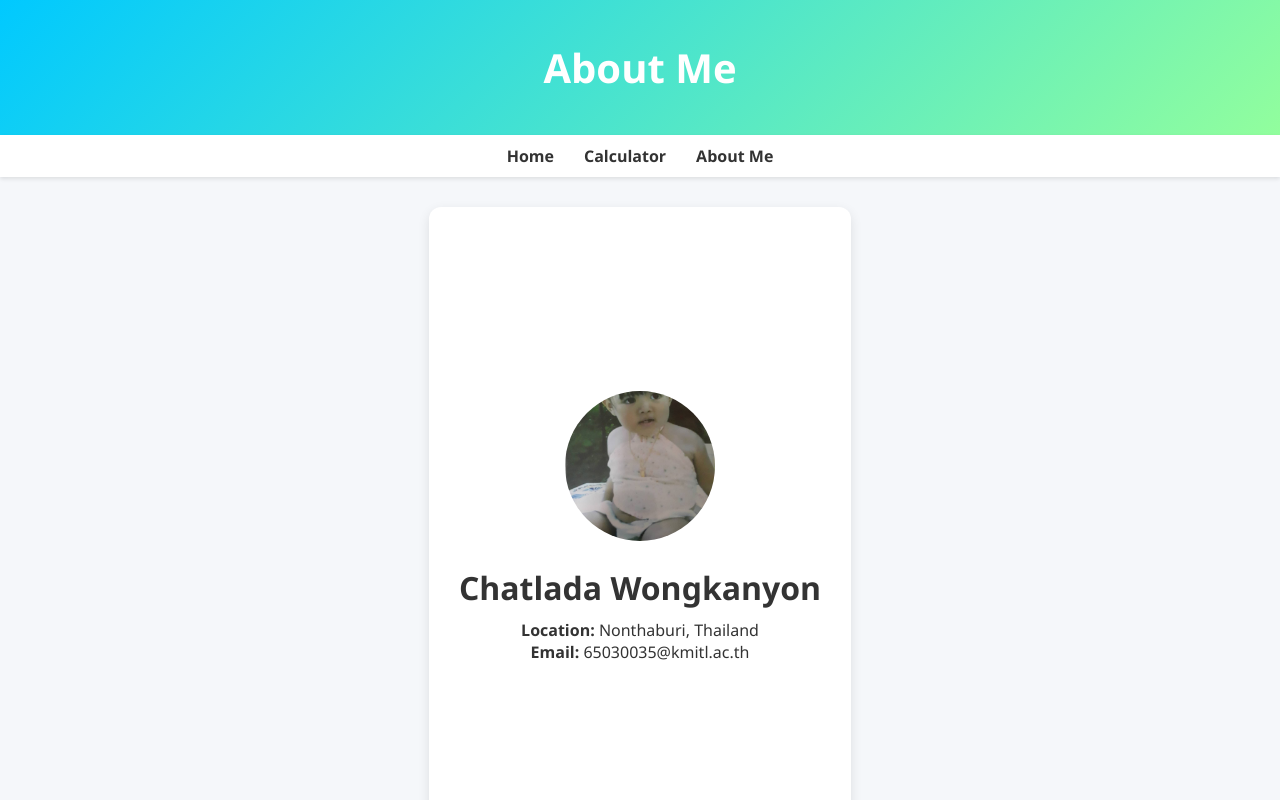
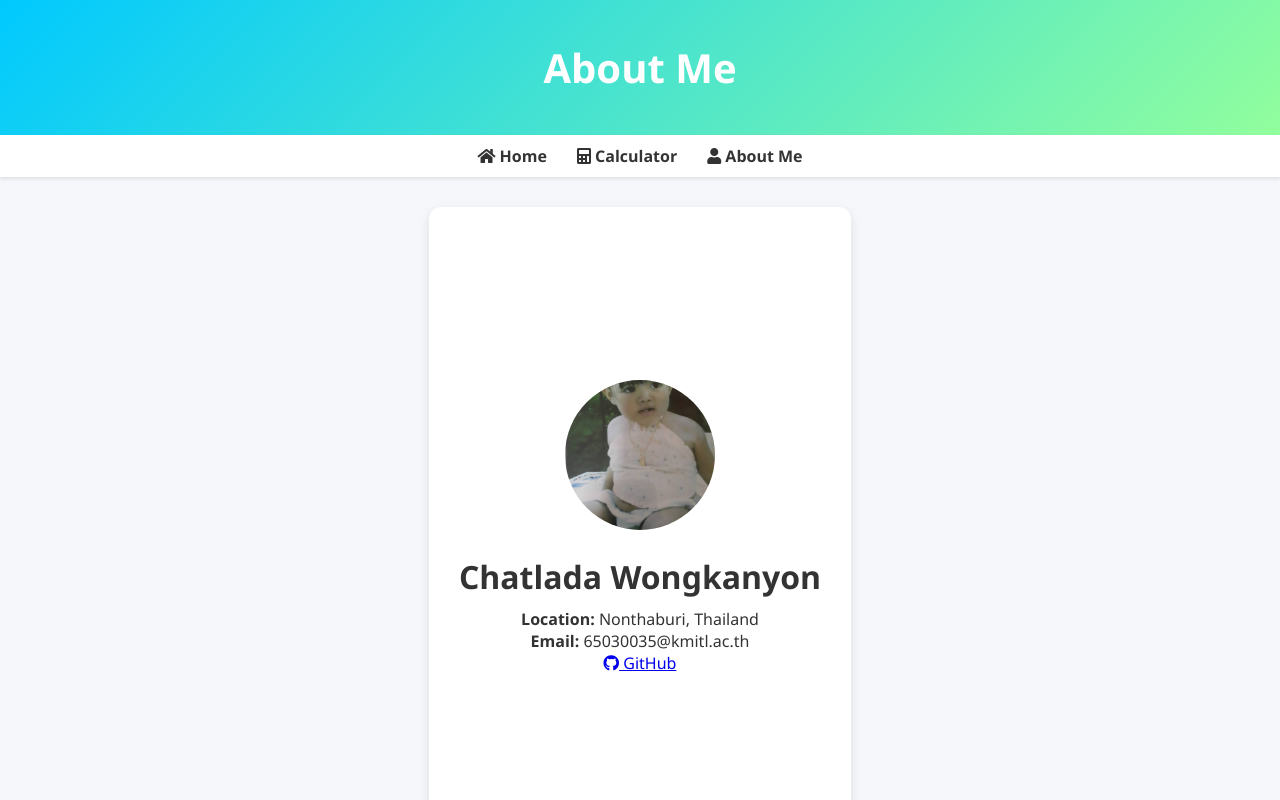
Before and after one commit to chatladawongkanyon/calculator-website, a plain HTML site: page about.html in a window 1280 px wide. Drawn offline with Linux system fonts and the light colour scheme.

Commit message:
Update about.html

```diff
--- a/about.html
+++ b/about.html
@@ -5,6 +5,8 @@
   <meta name="viewport" content="width=device-width, initial-scale=1.0"/>
   <title>About Me</title>
   <link rel="stylesheet" href="styles.css"/>
+  <!-- เพิ่ม Font Awesome CDN -->
+  <link rel="stylesheet" href="https://cdnjs.cloudflare.com/ajax/libs/font-awesome/5.15.4/css/all.min.css" />
 </head>
 <body>
   <header class="new-header">
@@ -12,9 +14,9 @@
   </header>
 
   <nav class="new-nav">
-    <a href="index.html">Home</a>
-    <a href="calculator.html">Calculator</a>
-    <a href="about.html">About Me</a>
+    <a href="index.html"><i class="fas fa-home"></i> Home</a>
+    <a href="calculator.html"><i class="fas fa-calculator"></i> Calculator</a>
+    <a href="about.html"><i class="fas fa-user"></i> About Me</a>
   </nav>
 
   <main class="profile-container">
@@ -22,7 +24,14 @@
       <img src="images/Photo1.jpg" alt="My Photo" class="profile-pic" />
       <h2>Chatlada Wongkanyon</h2>
       <p><strong>Location:</strong> Nonthaburi, Thailand</p>
-      <p><strong>Email:</strong> 65030035@kmitl.ac.th </p>
+      <p><strong>Email:</strong> 65030035@kmitl.ac.th</p>
+
+      <!-- เพิ่มไอคอน GitHub -->
+      <section class="social-media">
+        <a href="https://github.com/chatladawongkanyon" target="_blank" class="github-link">
+          <i class="fab fa-github"></i> GitHub
+        </a>
+      </section>
     </section>
   </main>
 
```
